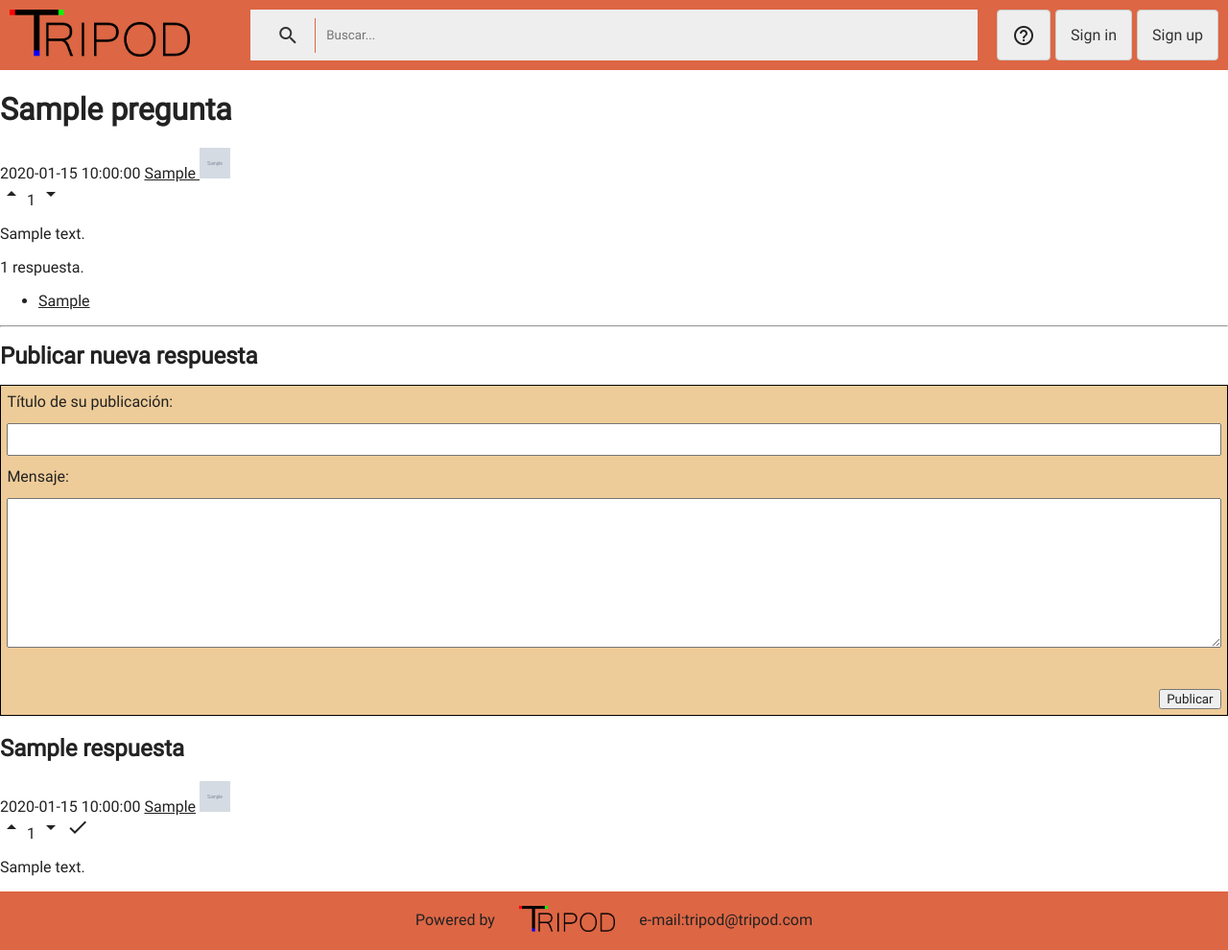
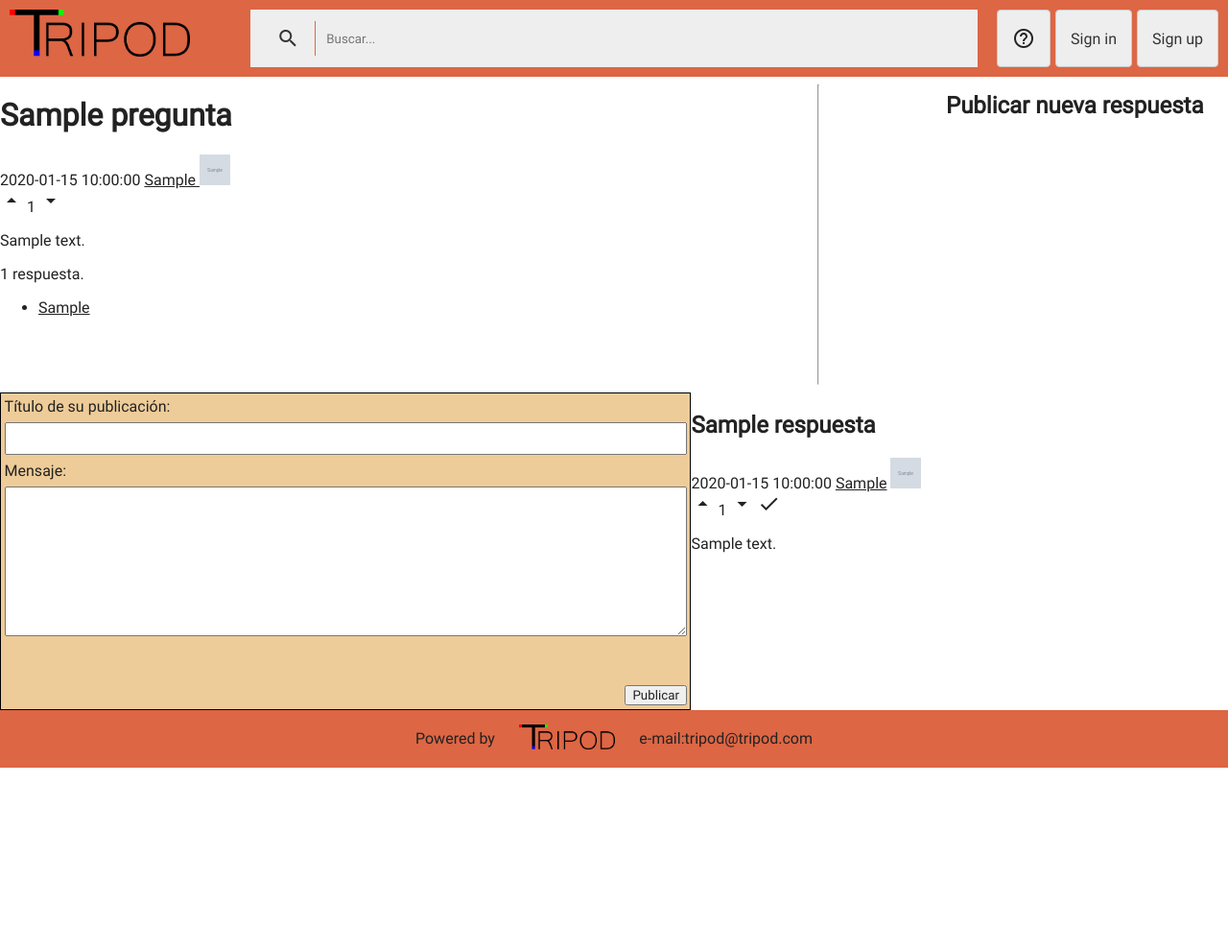
Before and after one commit to tripod-egibide/reto2, a PHP site: page /pregunta/pregunta.php?id=1 in a window 1280 px wide. Shown: the whole page at 96% size. After the commit the page ends 800 px from the top, so only its background shows below. Run offline with PHP 8.4, Linux system fonts and the light colour scheme; tables that the repository leaves empty hold one stand-in row (values such as "Sample post"); grey boxes marked "Sample" are stand-in pictures.

Commit message:
Corrección Menú

```diff
--- a/src/codigo/css/style.css
+++ b/src/codigo/css/style.css
@@ -112,6 +112,7 @@ html {
 
 header {
   display: flex;
+  /*position: fixed;*/
   /*justify-content: center;*/
   align-content: center;
   background-color: #d64;
--- a/src/pregunta/pregunta.php
+++ b/src/pregunta/pregunta.php
@@ -21,13 +21,14 @@ $_SESSION["id"] = 1;
     </title>
       <?php include "../codigo/php/estilos.php" ?>
     <link rel="stylesheet" href="../codigo/css/pregunta.css">
-      <script type="text/javascript" src="../codigo/js/pregunta/pregunta.js"></script>
   </head>
 
   <body>
+  <div class="gridContenedor">
   <?php
   include("../partefija/header.php");
   ?>
+  <script type="text/javascript" src="../codigo/js/pregunta/pregunta.js"></script>
     <div class="post" id="pregunta" data-idpregunta="<?=$id?>" data-idusuario="<?=$_SESSION["id"]?>">
       <div class="cabeceraPost" id="cabeceraPregunta">
         <h1 class="titulo" id="tituloPregunta">
@@ -124,7 +125,7 @@ $_SESSION["id"] = 1;
     }
     include("../partefija/footer.php");
     ?>
-
+  </div>
   </body>
 
 </html>
```
